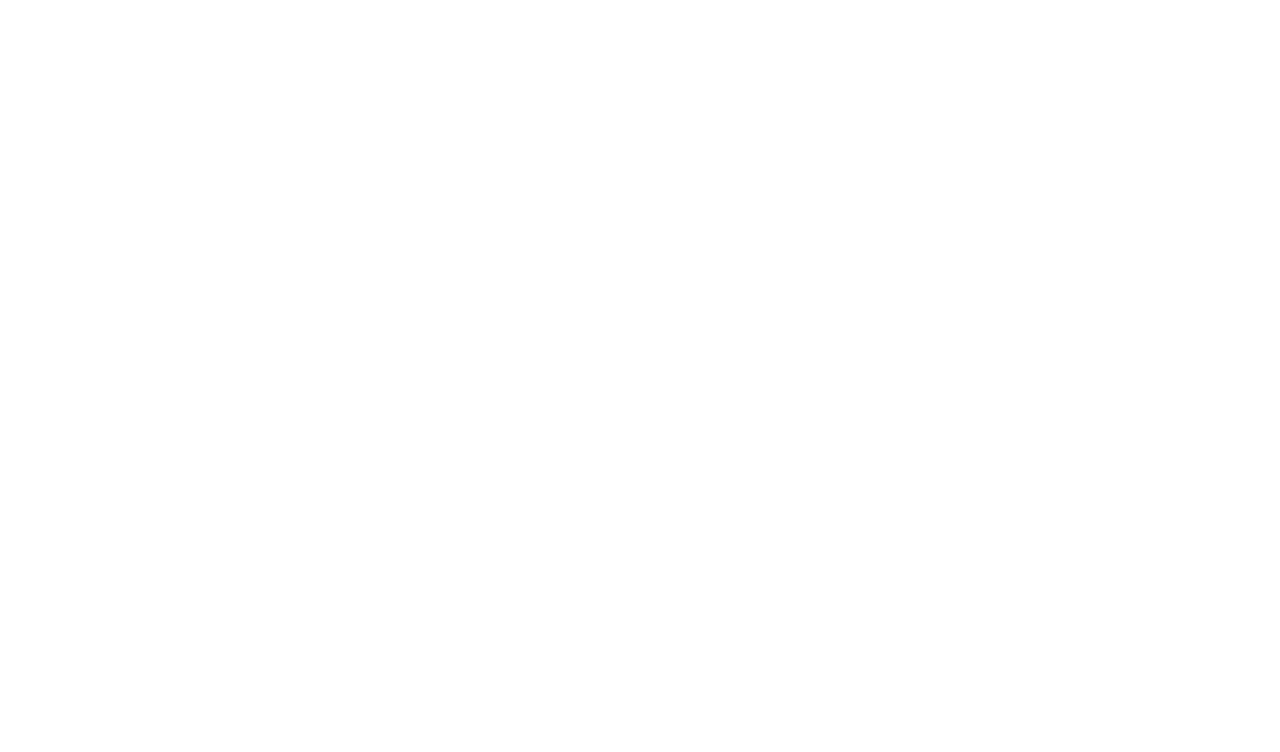
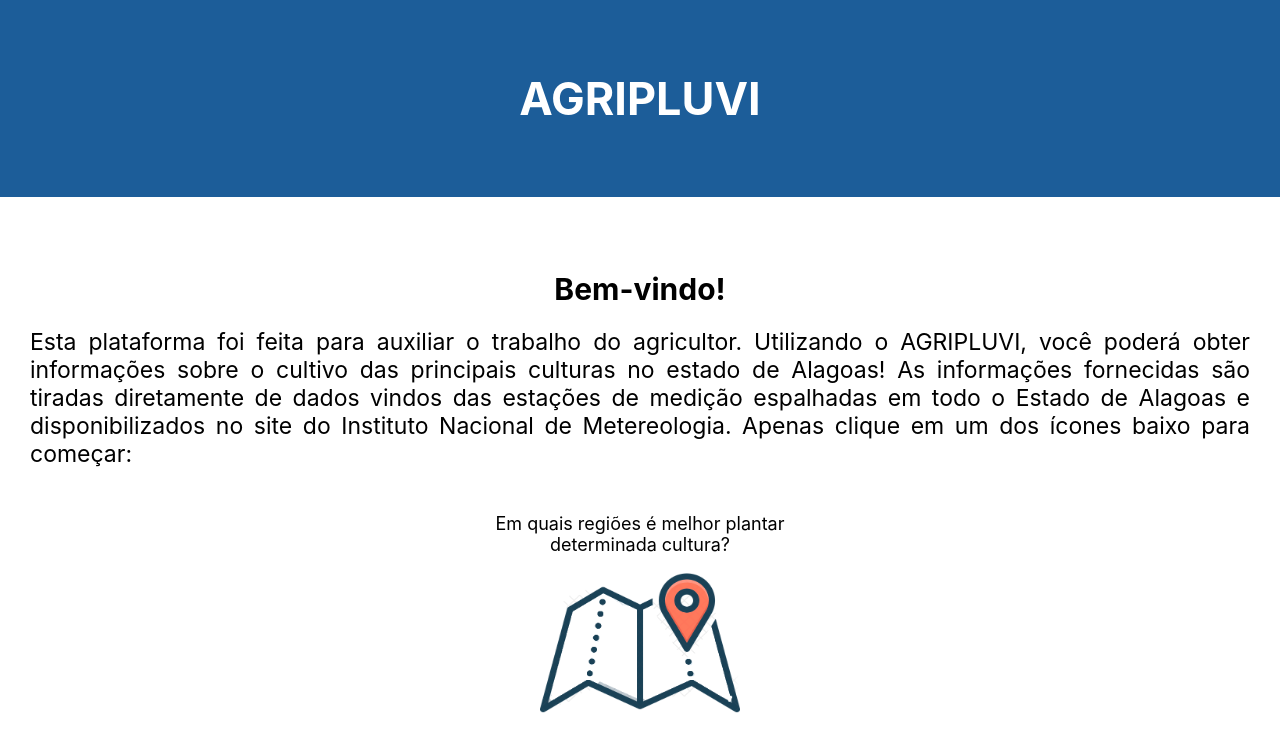
Before and after one commit to josecls/agripluvi, a React (Create React App) app: page / in a window 1280 px wide. Shown: the top 752 px of the page. Built offline with nearby package versions, Linux system fonts and the light colour scheme.

Commit message:
Adicionada estrutura de mudança de páginas (#14)
* Added component GlobalStyle to HomePage and RegionPage

* Added react-router-dom to the project and set routing structure

* Added interaction with Icon in HomePage to go to RegionPage

```diff
--- a/package.json
+++ b/package.json
@@ -13,10 +13,12 @@
     "@types/node": "^12.0.0",
     "@types/react": "^17.0.0",
     "@types/react-dom": "^17.0.0",
+    "@types/react-router-dom": "^5.1.7",
     "leaflet": "^1.7.1",
     "react": "^17.0.1",
     "react-dom": "^17.0.1",
     "react-leaflet": "^3.1.0",
+    "react-router-dom": "^5.2.0",
     "react-scripts": "4.0.3",
     "react-scroll": "^1.8.2",
     "styled-components": "^5.2.1",
--- a/src/App.jsx
+++ b/src/App.jsx
@@ -1,13 +1,17 @@
 import React from 'react'
+import { BrowserRouter, Switch, Route, Redirect } from 'react-router-dom'
 import HomePage from './pages/HomePage/HomePage'
 import RegionPage from './pages/RegionPage/RegionPage'
-import { GlobalStyle } from './globalStyles'
 
 function App() {
   return (
-    <>
-      <GlobalStyle />
-    </>
+    <BrowserRouter>
+      <Switch>
+        <Route exact path="/" component={HomePage} />
+        <Route exact path="/region-option" component={RegionPage} />
+        <Route exact path="*" component={() => <Redirect to="/" />} />
+      </Switch>
+    </BrowserRouter>
   );
 }
 
--- a/src/components/OptionPage/OptionPage.jsx
+++ b/src/components/OptionPage/OptionPage.jsx
@@ -8,7 +8,9 @@
   return (
     <Container>
       <Paragraph>{props.text}</Paragraph>
-      <OptionIcon src={optionIcon} />
+      <a href={props.page}>
+        <OptionIcon src={optionIcon} />
+      </a>
     </Container>
   )
 }
--- a/src/components/OptionPage/styles.js
+++ b/src/components/OptionPage/styles.js
@@ -8,11 +8,6 @@
   align-items: center;
   height: 21%;
   width: 25%;
-  cursor: pointer;
-
-  :hover {
-    opacity: 70%;
-  }
 `
 
 export const Paragraph = styled.p`
@@ -25,4 +20,9 @@
 export const OptionIcon = styled.img`
   width: 200px;
   height: 140px;
+  cursor: pointer;
+
+  :hover {
+    opacity: 70%;
+  }
 `
--- a/src/pages/HomePage/HomePage.jsx
+++ b/src/pages/HomePage/HomePage.jsx
@@ -11,6 +11,7 @@
 } from './styles'
 
 import OptionPage from '../../components/OptionPage/OptionPage'
+import { GlobalStyle } from '../../globalStyles'
 
 function HomePage() {
   const handleClick = () => {
@@ -18,6 +19,8 @@
   }
 
   return (
+    <>
+      <GlobalStyle />
       <Container onClick={handleClick}>
         <HeaderDiv>
           <HeaderTitle>AGRIPLUVI</HeaderTitle>
@@ -31,15 +34,19 @@
               cultivo das principais culturas no estado de Alagoas!  As informações
               fornecidas são tiradas diretamente de dados vindos das estações de
               medição espalhadas em todo o Estado de Alagoas e disponibilizados no
-            site do Instituto Nacional de Metereologia. Apenas selecione um das
-            opções abaixo para começar:
+              site do Instituto Nacional de Metereologia. Apenas clique em um dos
+              ícones baixo para começar:
           </Paragraph>
           </FirstContentBlock>
           <SecondContentBlock>
-          <OptionPage text='Em quais regiões é melhor plantar determinada cultura?' />
+            <OptionPage
+              text='Em quais regiões é melhor plantar determinada cultura?'
+              page='/region-option'
+            />
           </SecondContentBlock>
         </ContentDiv>
       </Container>
+    </>
   )
 }
 
--- a/src/pages/RegionPage/RegionPage.jsx
+++ b/src/pages/RegionPage/RegionPage.jsx
@@ -2,10 +2,12 @@
 import Layout from '../../components/Layout'
 import Background from '../../components/Background'
 import Help from '../../components/Help'
+import { GlobalStyle } from '../../globalStyles'
 
 function RegionPage() {
   return (
     <>
+      <GlobalStyle />
       <Background />
       <Help />
       <Layout />
```
Also changed, not shown: 1 other file (tests, documents, lock files or other folders). Lines whose indentation alone changed are shown as unchanged.
